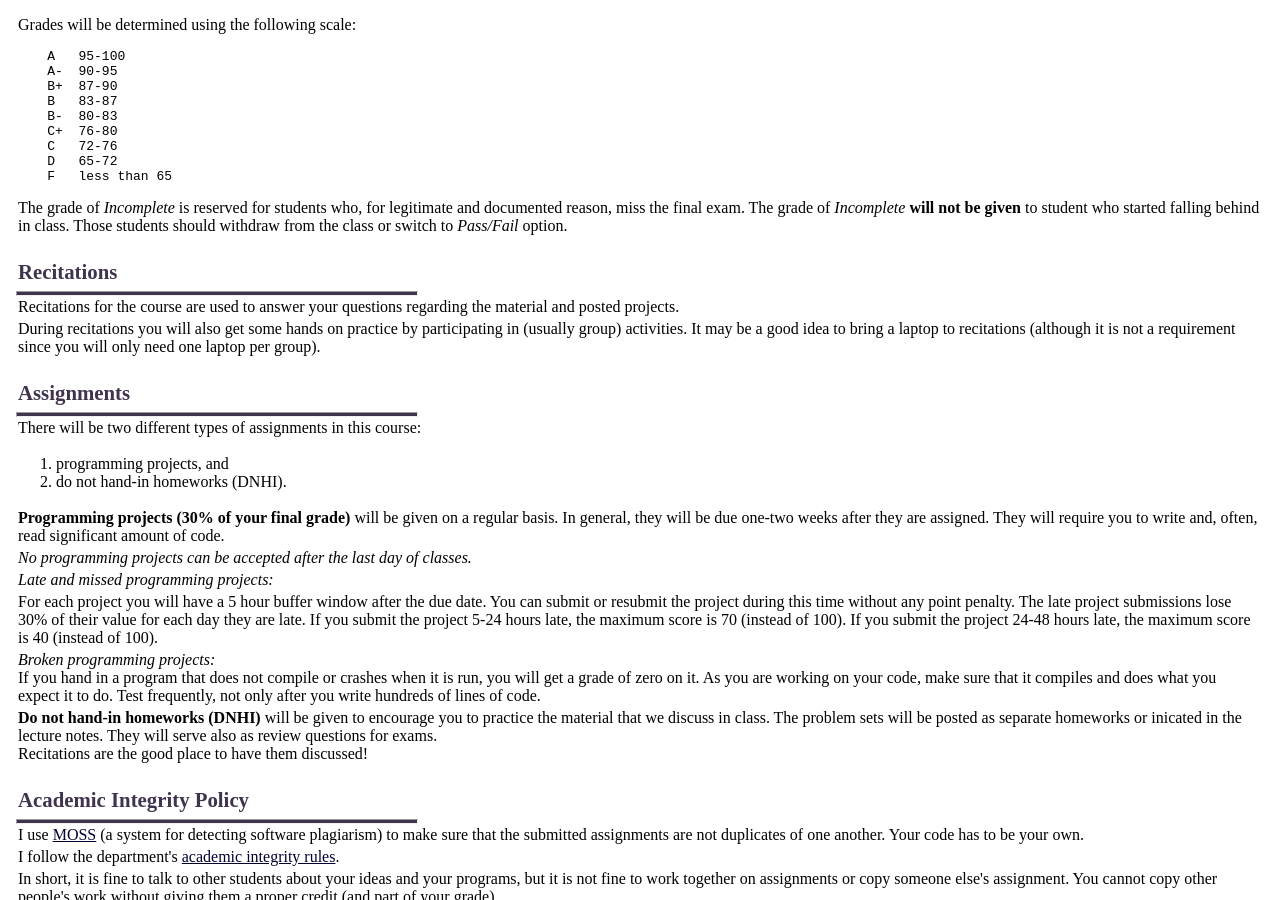
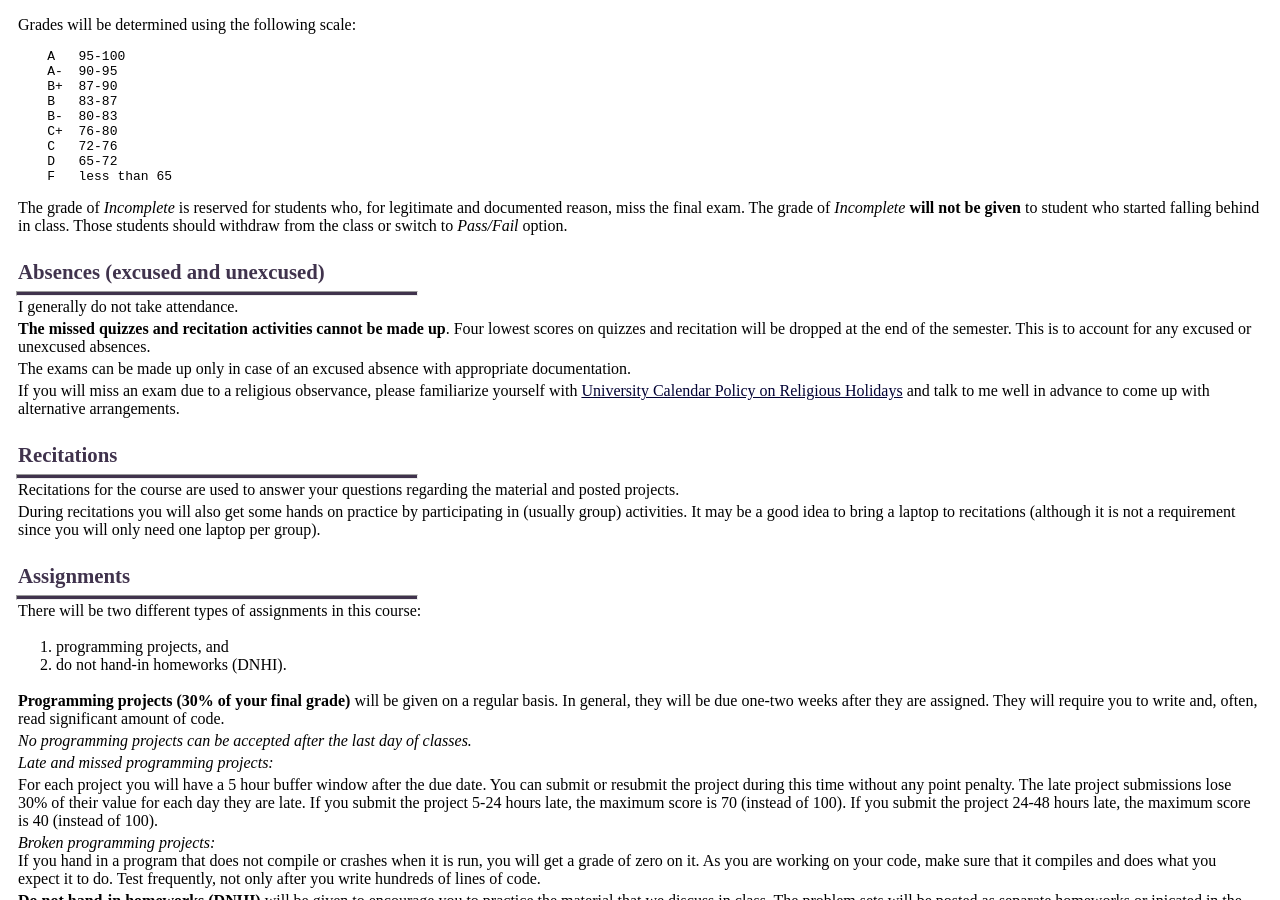
Before and after one commit to joannakl/cs102_s18, a Jekyll site: the page built from syllabus.markdown, in a window 1280 px wide and 900 px high, scrolled down 1213 px. Built offline with Jekyll 4.4.1, drawn with Linux system fonts in a browser that asks for light colours; comment, search, counter and statistics services are not loaded.

```diff
--- a/daily.html
+++ b/daily.html
@@ -7,9 +7,6 @@ days:
 ---
 
 <b>GTG</b> = <em>{{ site.book_required }}</em> {{ site.book_required_author }} <br>
-
-{% capture my_include %}{% include {{ "problems.markdown" }} %}{% endcapture %}
-    {{ my_include | markdownify }}
 
 <br><br>
 
--- a/syllabus.markdown
+++ b/syllabus.markdown
@@ -59,6 +59,18 @@ Grades will be determined using the following scale:
 
 
 The grade of *Incomplete* is reserved for students who, for legitimate and documented reason, miss the final exam. The grade of *Incomplete* **will not be given** to student who started falling behind in class. Those students should withdraw from the class or switch to *Pass/Fail* option.
+
+# Absences (excused and unexcused)
+---
+
+I generally do not take attendance.
+
+__The missed quizzes and recitation activities cannot be made up__. Four lowest scores on quizzes and recitation will be dropped at the end of the
+semester. This is to account for any excused or unexcused absences.
+
+The exams can be made up only in case of an excused absence with appropriate documentation.
+
+If you will miss an exam due to a religious observance, please familiarize yourself with [University Calendar Policy on Religious Holidays](https://goo.gl/e6NHDe) and talk to me well in advance to come up with alternative arrangements.
 
 # Recitations
 ---
```
